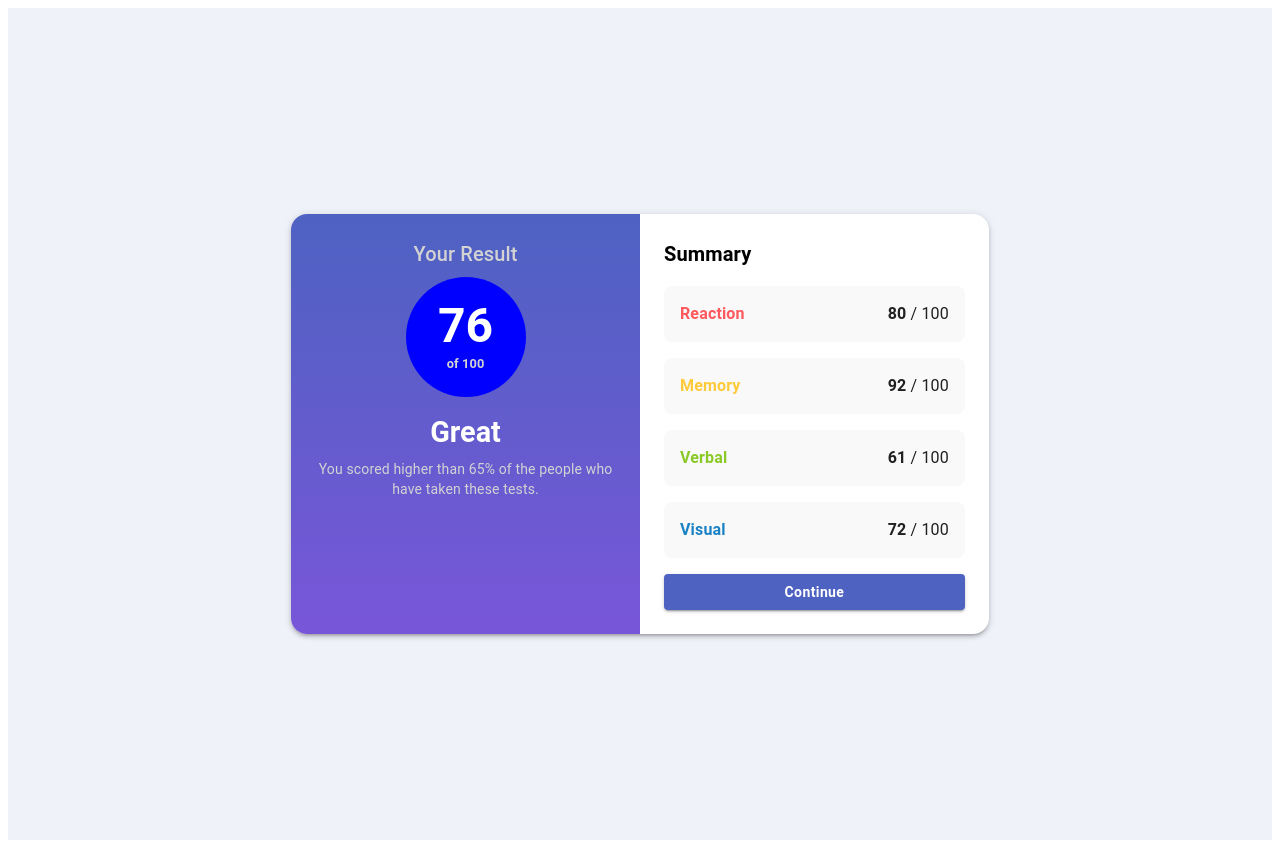
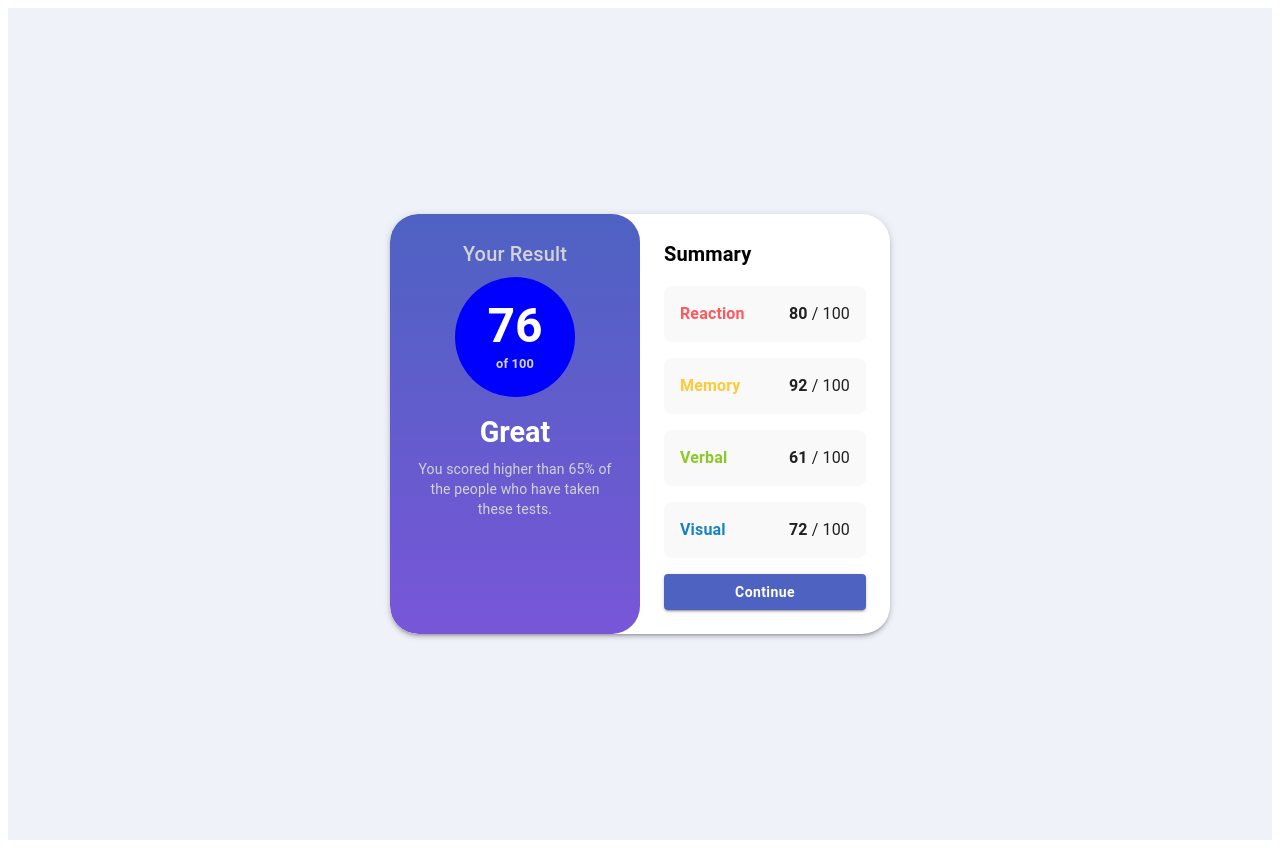
Before and after one commit to Cema2019/results-summary-frontend-mentor-challenge, a React (Vite) app: page / in a window 1280 px wide. Built offline with nearby package versions, Linux system fonts and the light colour scheme.

Commit message:
adjutst box radius

```diff
--- a/src/App.tsx
+++ b/src/App.tsx
@@ -15,9 +15,9 @@ const App: React.FC = () => {
       <Box
         sx={{
           display: "flex",
-          maxWidth: 800,
+          maxWidth: 500,
           backgroundColor: "white",
-          borderRadius: 4,
+          borderRadius: 7,
           boxShadow: 3,
           overflow: "hidden",
           flexDirection: { xs: "column", md: "row" },
@@ -31,6 +31,7 @@ const App: React.FC = () => {
             color: "white",
             padding: 3,
             textAlign: "center",
+            borderRadius: 7,
           }}
         >
           <Typography variant="h6" gutterBottom sx={{ color: "lightgray" }}>
```
